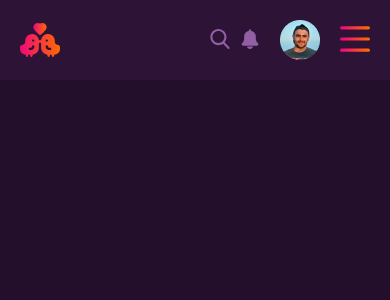
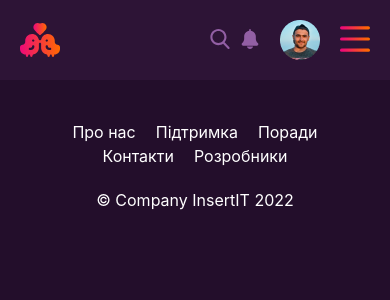
Before and after one commit to Aneckon/Znakomstva, a React (Create React App) app: page / in a window 390 px wide. Before the commit this address had no page. Shown: the top 300 px of the page. Built offline with nearby package versions, Linux system fonts and the light colour scheme.

Commit message:
Component: footer, fix: button

```diff
--- a/src/App.tsx
+++ b/src/App.tsx
@@ -1,16 +1,17 @@
 import React from 'react';
 import { Routes, Route } from 'react-router-dom';
 
-import { Login, Header, Profile } from './components';
+import { Login, Header, Profile, Footer } from './components';
 
 export const App = () => {
   return (
     <div className="app">
       <Header />
       <Routes>
-        <Route path='/login' element={<Login />} />
-        <Route path='/profile' element={<Profile />} />
+        <Route path="/login" element={<Login />} />
+        <Route path="/profile" element={<Profile />} />
       </Routes>
+      <Footer />
     </div>
   );
 };
--- a/src/components/button/button.scss
+++ b/src/components/button/button.scss
@@ -31,7 +31,8 @@
   }
 
   &:hover::before {
-    background: linear-gradient(0deg, #ee0979 0%, #ff6a00 100%);-webkit-mask: linear-gradient(#fff 0 0) content-box, linear-gradient(#fff 0 0);
+    background: linear-gradient(0deg, #ee0979 0%, #ff6a00 100%);
+    -webkit-mask: linear-gradient(#fff 0 0) content-box, linear-gradient(#fff 0 0);
   }
 
   @media (max-width: 1400px) {
@@ -53,7 +54,7 @@
     height: 40px;
     font-size: 14px;
   }
-  @media (max-width: 565px){
+  @media (max-width: 565px) {
     width: 172px;
     height: 46px;
   }
@@ -78,6 +79,11 @@
     width: 202px;
     height: 56px;
   }
+  @media (max-width: 425px) {
+    max-width: 100%;
+    width: 100%;
+    margin-left: 0;
+  }
 
   &:hover {
     background: linear-gradient(90deg, #ffc700 0%, #ff005c 100%);
--- /dev/null
+++ b/src/components/footer/footer.scss
@@ -0,0 +1,107 @@
+.footer {
+  padding: 50px 0;
+
+  @media (max-width: 1200px) {
+    padding: 30px 0;
+  }
+  @media (max-width: 678px){
+    padding: 20px 0;
+  }
+
+  &__content {
+    display: flex;
+    align-items: center;
+    justify-content: space-between;
+
+    @media (max-width: 678px){
+      flex-direction: column;
+    }
+  }
+  &__nav {
+    max-width: 540px;
+    width: 100%;
+
+    @media (max-width: 1200px) {
+      max-width: 460px;
+    }
+    @media (max-width: 824px) {
+      max-width: 400px;
+    }
+    @media (max-width: 678px){
+      margin: 0 auto;
+      margin-bottom: 20px;
+    }
+    ul {
+      display: flex;
+      align-items: center;
+      justify-content: space-between;
+
+      @media (max-width: 425px){
+        flex-wrap: wrap;
+        margin: 0 auto;
+        justify-content: center;
+      }
+    }
+  }
+  &__list-item {
+    position: relative;
+    transition: 0.3s;
+
+    &::after {
+      content: '';
+      position: absolute;
+      left: 0;
+      right: 0;
+      margin: 0 auto;
+      top: 120%;
+      width: 0%;
+      height: 2px;
+      background: linear-gradient(90deg, #ee0979 0%, #ff6a00 100%);
+      transition: 0.3s;
+    }
+
+    &:hover::after {
+      width: 100%;
+    }
+    &:hover a {
+      color: #fe6703;
+    }
+
+    a {
+      font-style: normal;
+      font-weight: 400;
+      font-size: 16px;
+      line-height: 150%;
+      color: #ffffff;
+      transition: 0.3s;
+
+      @media (max-width: 1200px) {
+        font-size: 15px;
+      }
+      @media (max-width: 824px) {
+        font-size: 14px;
+      }
+      @media (max-width: 425px){
+        font-size: 16px;
+        padding: 0 10px;
+      }
+    }
+  }
+  &__copyright {
+    font-style: normal;
+    font-weight: 400;
+    font-size: 16px;
+    line-height: 150%;
+    color: #ffffff;
+
+    @media (max-width: 1200px) {
+      font-size: 15px;
+    }
+    @media (max-width: 824px) {
+      font-size: 14px;
+    }
+    @media (max-width: 425px){
+      font-size: 16px;
+    }
+  }
+}
--- /dev/null
+++ b/src/components/footer/footer.tsx
@@ -0,0 +1,37 @@
+import React from 'react';
+import { NavLink } from 'react-router-dom';
+
+import './footer.scss';
+
+export const Footer = () => {
+  return (
+    <footer className="footer">
+      <div className="container">
+        <div className="footer__content">
+          <nav className="footer__nav">
+            <ul>
+              <li className="footer__list-item">
+                <NavLink to="/">Про нас</NavLink>
+              </li>
+              <li className="footer__list-item">
+                <NavLink to="/">Підтримка</NavLink>
+              </li>
+              <li className="footer__list-item">
+                <NavLink to="/">Поради</NavLink>
+              </li>
+              <li className="footer__list-item">
+                <NavLink to="/">Контакти</NavLink>
+              </li>
+              <li className="footer__list-item">
+                <NavLink to="/">Розробники</NavLink>
+              </li>
+            </ul>
+          </nav>
+          <div className="footer__copyright">
+            <p>© Company InsertIT 2022</p>
+          </div>
+        </div>
+      </div>
+    </footer>
+  );
+};
--- /dev/null
+++ b/src/components/footer/index.ts
@@ -0,0 +1 @@
+export { Footer } from './footer';
--- a/src/components/index.ts
+++ b/src/components/index.ts
@@ -1,12 +1,13 @@
 export * from './login';
-export * from './profile';
 
 export * from './header';
 export * from './button';
 export * from './navbar';
 export * from './input';
+export * from './footer';
 
+export * from './profile';
 export * from './profilePhoto';
-export * from './profileForm'
+export * from './profileForm';
 
 export * from './mokApi';
--- a/src/index.scss
+++ b/src/index.scss
@@ -137,7 +137,6 @@ table {
   border-collapse: collapse;
   border-spacing: 0;
 }
-
 .container {
   max-width: 1220px;
   width: 100%;
```
